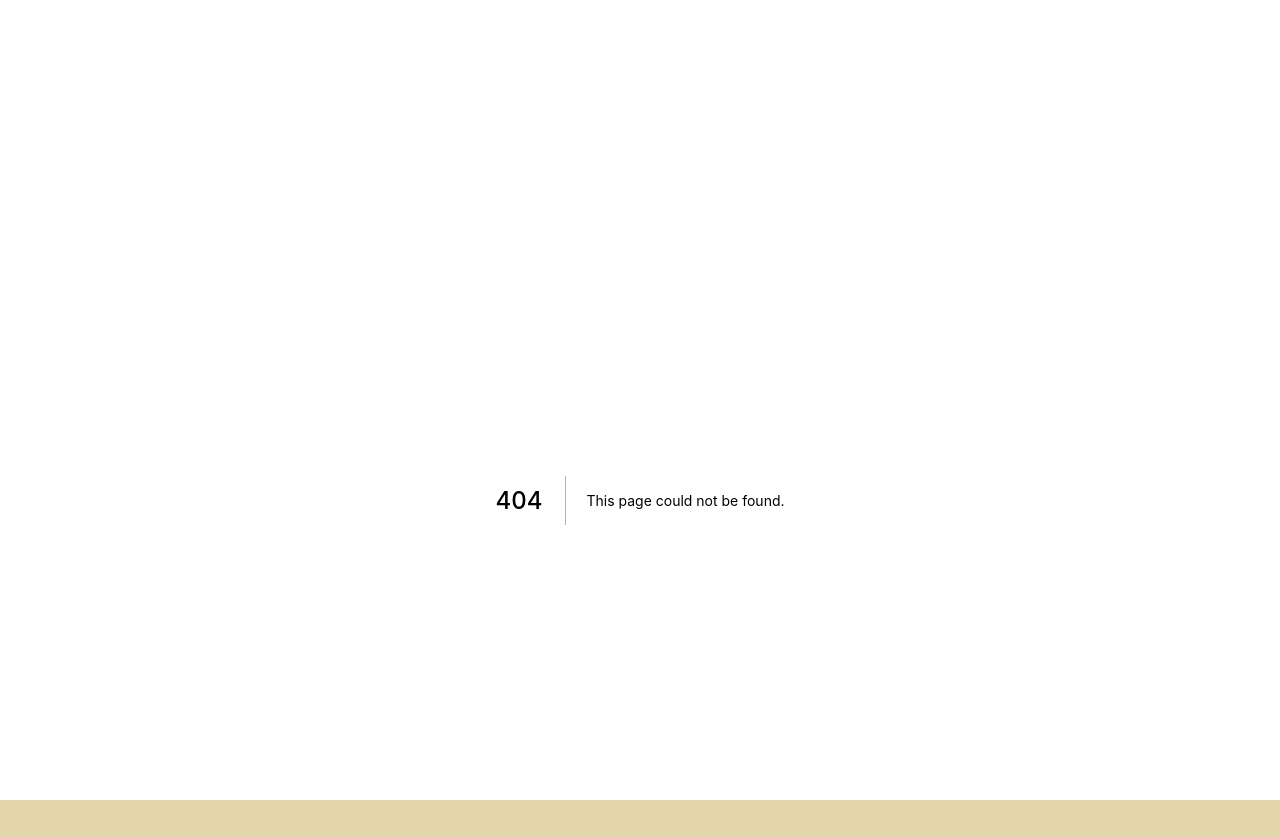
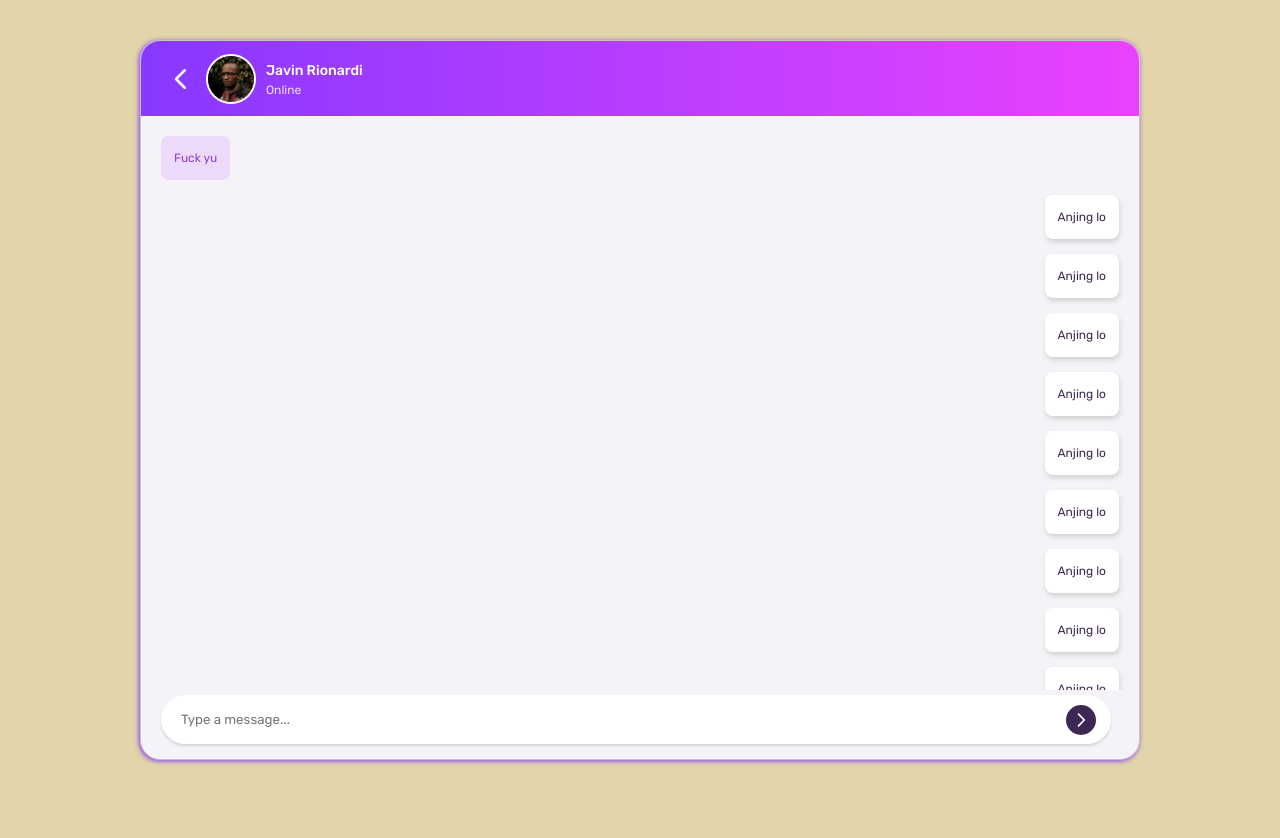
Before and after one commit to javin1102/chatify, a Next.js app: page /chat/1 in a window 1280 px wide. Before the commit this address had no page. Shown: the top 838 px of the page. After the commit the page ends 800 px from the top, so only its background shows below. Built offline with nearby package versions, Linux system fonts and the light colour scheme.

Commit message:
finished chat style

```diff
--- /dev/null
+++ b/components/Chat/Chat.module.css
@@ -0,0 +1,112 @@
+.header {
+  width: 100%;
+  background: linear-gradient(
+    to right,
+    var(--light-violet),
+    var(--light-magenta)
+  );
+  color: white;
+  padding: 1rem 2.5rem;
+  display: flex;
+  align-items: center;
+  height: 7.5rem;
+  position: sticky;
+  top: 0rem;
+  z-index: 100;
+}
+.header > svg {
+  width: 3rem;
+  height: 3rem;
+  cursor: pointer;
+}
+.profile {
+  display: flex;
+  margin-left: 1rem;
+}
+.profile__image {
+  width: 5rem;
+  height: 5rem;
+  position: relative;
+  border-radius: 50%;
+  overflow: hidden;
+  border: 2px solid white;
+}
+.profile__detail {
+  height: 100%;
+  margin-left: 1rem;
+  margin-top: 0.3rem;
+}
+.profile__detail > h2 {
+  font-size: 1.4rem;
+  margin-top: 0.5rem;
+  font-weight: 500;
+}
+.profile__detail p {
+  font-size: 1.2rem;
+  margin-top: 0.4rem;
+  color: rgba(255, 255, 255, 0.836);
+}
+.chatbox {
+  max-width: 40rem;
+  width: fit-content;
+  border-radius: 0.8rem;
+  font-size: 1.2rem;
+  padding: 1.3rem;
+  line-height: 1.8rem;
+}
+
+.chatbox:not(:last-child) {
+  margin-bottom: 1.5rem;
+}
+
+.chatbox.friend {
+  color: var(--moderate-violet);
+  background-color: var(--pale-violet);
+}
+
+.chatbox.me {
+  color: var(--very-dark-desaturated-violet);
+  background-color: white;
+  box-shadow: 1px 3px 5px rgb(209, 209, 209);
+  display: block;
+  margin-left: auto;
+}
+
+.input-layout {
+  position: fixed;
+  bottom: 1.5rem;
+  left: 2rem;
+  width: 95rem;
+}
+
+.input-layout input {
+  width: 100%;
+  border-radius: 4rem;
+  padding: 1.7rem 2rem;
+  border: none;
+  box-shadow: 0 2px 3px rgba(0, 0, 0, 0.137);
+  outline: none;
+  font-family: "Rubik", sans-serif;
+  color: var(--very-dark-desaturated-violet);
+}
+
+.send-button {
+  border-radius: 50%;
+  background-color: var(--very-dark-desaturated-violet);
+  width: 3rem;
+  height: 3rem;
+  display: flex;
+  align-items: center;
+  justify-content: center;
+  position: absolute;
+  right: 0;
+  top: 50%;
+  transform: translate(-50%, -50%);
+  cursor: pointer;
+}
+.send-button svg {
+  object-fit: cover;
+  width: 2rem;
+  height: 2rem;
+  stroke: white;
+}
--- /dev/null
+++ b/components/Chat/ChatHeader.tsx
@@ -0,0 +1,22 @@
+import styles from "./Chat.module.css";
+import Image from "next/image";
+import avatar from "../../images/avatar.jpg";
+import { ChevronLeftIcon } from "@heroicons/react/outline";
+const ChatHeader = () => {
+  return (
+    <header className={styles.header}>
+      <ChevronLeftIcon />
+      <div className={styles.profile}>
+        <div className={styles["profile__image"]}>
+          <Image src={avatar} layout="fill" alt="avatar" />
+        </div>
+        <div className={styles["profile__detail"]}>
+          <h2>Javin Rionardi</h2>
+          <p>Online</p>
+        </div>
+      </div>
+    </header>
+  );
+};
+
+export default ChatHeader;
--- /dev/null
+++ b/components/Chat/ChatInputForm.tsx
@@ -0,0 +1,14 @@
+import styles from "./Chat.module.css";
+import { ChevronRightIcon } from "@heroicons/react/outline";
+const ChatInputForm: React.FC = () => {
+  return (
+    <div className={styles["input-layout"]}>
+      <input placeholder="Type a message..." />
+      <div className={styles["send-button"]}>
+        <ChevronRightIcon />
+      </div>
+    </div>
+  );
+};
+
+export default ChatInputForm;
--- /dev/null
+++ b/components/Chat/FriendChatBox.tsx
@@ -0,0 +1,5 @@
+import styles from "./Chat.module.css";
+const FriendChatBox: React.FC = ({ children }) => {
+  return <div className={styles.chatbox + " " + styles.friend}>{children}</div>;
+};
+export default FriendChatBox;
--- /dev/null
+++ b/components/Chat/MyChatBox.tsx
@@ -0,0 +1,6 @@
+import styles from "./Chat.module.css";
+const MyChatBox: React.FC = ({ children }) => {
+  return <div className={styles.chatbox + " " + styles.me}>{children}</div>;
+};
+
+export default MyChatBox;
--- /dev/null
+++ b/pages/chat/[id].tsx
@@ -0,0 +1,33 @@
+import ChatHeader from "../../components/Chat/ChatHeader";
+import ChatInputForm from "../../components/Chat/ChatInputForm";
+import FriendChatBox from "../../components/Chat/FriendChatBox";
+import MyChatBox from "../../components/Chat/MyChatBox";
+
+const ChatPage: React.FC = () => {
+  return (
+    <div className="app-container">
+      <ChatHeader />
+      <div className="chat-layout">
+        <FriendChatBox>Fuck yu</FriendChatBox>
+        <MyChatBox>Anjing lo</MyChatBox>
+        <MyChatBox>Anjing lo</MyChatBox>
+        <MyChatBox>Anjing lo</MyChatBox>
+        <MyChatBox>Anjing lo</MyChatBox>
+        <MyChatBox>Anjing lo</MyChatBox>
+        <MyChatBox>Anjing lo</MyChatBox>
+        <MyChatBox>Anjing lo</MyChatBox>
+        <MyChatBox>Anjing lo</MyChatBox>
+        <MyChatBox>Anjing lo</MyChatBox>
+        <MyChatBox>Anjing lo</MyChatBox>
+        <MyChatBox>Anjing lo</MyChatBox>
+        <MyChatBox>Anjing lo</MyChatBox>
+        <MyChatBox>Anjing lo</MyChatBox>
+        <MyChatBox>Anjing lo</MyChatBox>
+        <MyChatBox>Anjing lo</MyChatBox>
+      </div>
+      <ChatInputForm />
+    </div>
+  );
+};
+
+export default ChatPage;
--- a/styles/globals.css
+++ b/styles/globals.css
@@ -10,6 +10,19 @@
 
   /* (radio button outline) */
   --very-light-magenta: hsl(289, 100%, 72%);
+
+  --pale-violet: hsla(276, 100%, 81%, 0.295);
+
+  /* chat on the left */
+  --moderate-violet: hsl(276, 55%, 52%);
+
+  /* placeholder text */
+  --grayish-blue: hsl(206, 6%, 79%);
+
+  /* chat on the right */
+  --desaturated-dark-violet: hsl(271, 15%, 43%);
+
+  --dark-grayish-violet: hsl(270, 7%, 64%);
 }
 *,
 *::after,
@@ -75,3 +88,11 @@ body {
   color: white;
   text-shadow: -2px 2px var(--very-light-magenta);
 }
+
+.chat-layout {
+  padding: 0 2rem;
+  padding-top: 2rem;
+  height: 80%;
+  overflow-y: auto;
+  padding-bottom: 2rem;
+}
```
